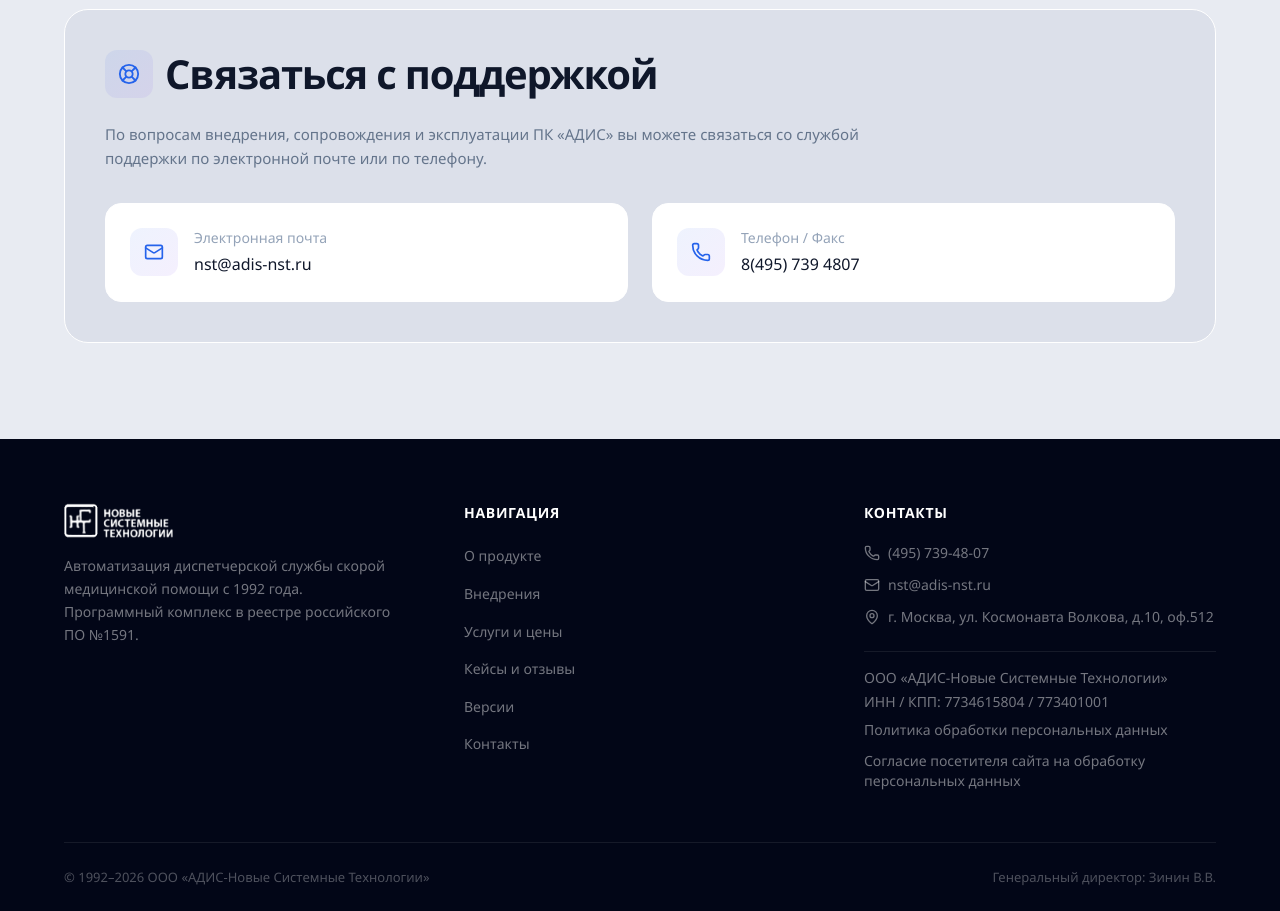
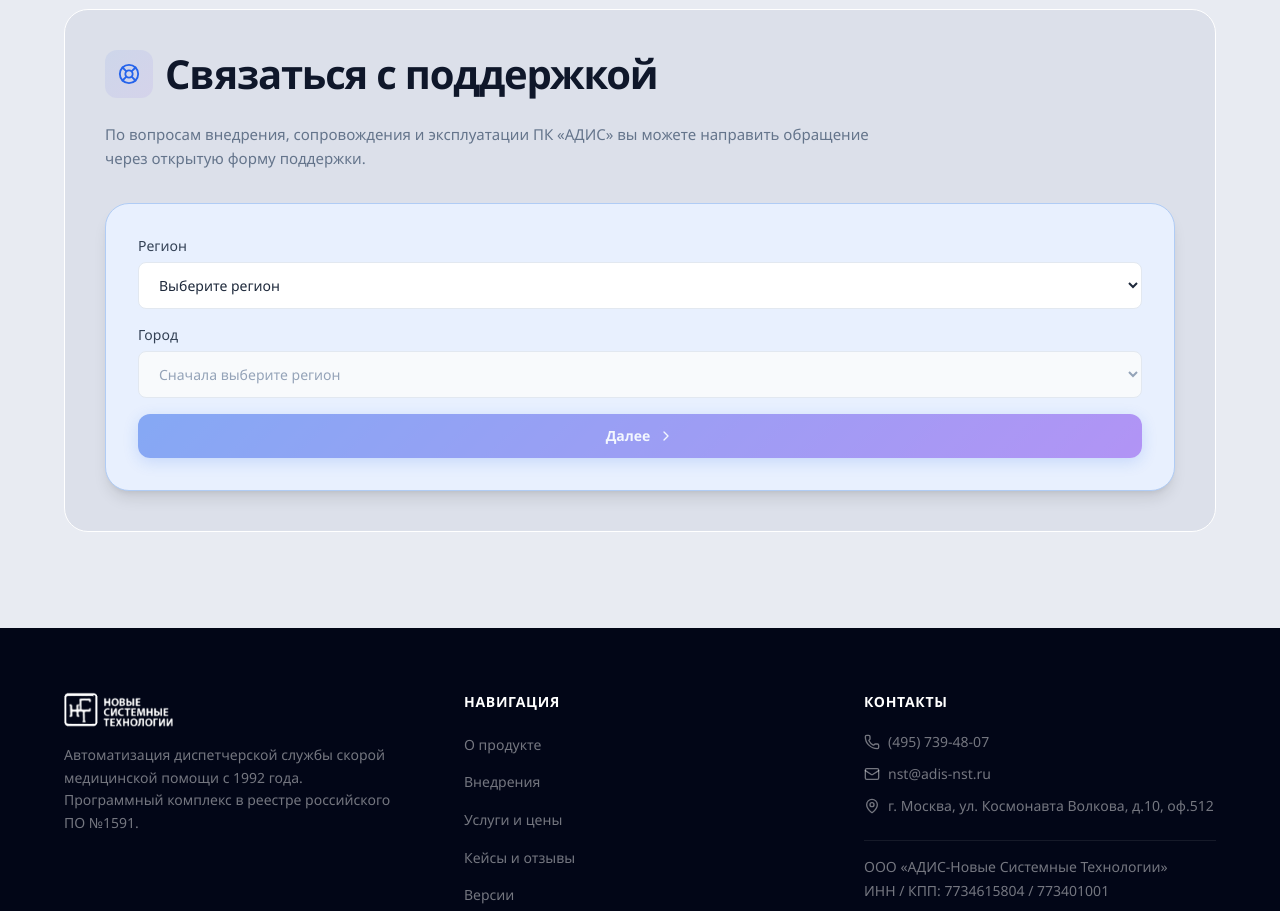
Before and after one commit to Bulka84/adis, a Next.js app: page /company/adis-nst in a window 1280 px wide. Shown: the part 1780-2691 px from the top of the page. Built offline with nearby package versions, Linux system fonts and the light colour scheme.

Commit message:
Add open support form to company page

```diff
--- a/src/app/company/adis-nst/page.tsx
+++ b/src/app/company/adis-nst/page.tsx
@@ -1,6 +1,7 @@
 import type { Metadata } from "next";
 import Link from "next/link";
-import { ArrowLeft, LifeBuoy, Mail, Phone, Settings2 } from "lucide-react";
+import { ArrowLeft, LifeBuoy, Settings2 } from "lucide-react";
+import SupportForm from "@/components/SupportForm";
 
 export const metadata: Metadata = {
   title: "ООО «АДИС-НСТ»",
@@ -83,33 +84,10 @@ export default function AdisNstCompanyPage() {
             </div>
             <p className="text-gray-500 leading-relaxed text-[15px] mb-8 max-w-3xl">
               По вопросам внедрения, сопровождения и эксплуатации ПК &laquo;АДИС&raquo;
-              вы можете связаться со службой поддержки по электронной почте или по телефону.
+              вы можете направить обращение через открытую форму поддержки.
             </p>
-            <div className="grid grid-cols-1 md:grid-cols-2 gap-6">
-              <a
-                href="mailto:nst@adis-nst.ru"
-                className="flex items-start gap-4 rounded-2xl bg-white border border-white p-6 hover:border-[#b0ccf5] transition-colors"
-              >
-                <div className="w-12 h-12 gradient-bg-subtle rounded-xl flex items-center justify-center text-primary shrink-0">
-                  <Mail size={20} />
-                </div>
-                <div>
-                  <div className="text-sm text-gray-400 mb-1">Электронная почта</div>
-                  <div className="text-gray-900 font-medium">nst@adis-nst.ru</div>
-                </div>
-              </a>
-              <a
-                href="tel:+74957394807"
-                className="flex items-start gap-4 rounded-2xl bg-white border border-white p-6 hover:border-[#b0ccf5] transition-colors"
-              >
-                <div className="w-12 h-12 gradient-bg-subtle rounded-xl flex items-center justify-center text-primary shrink-0">
-                  <Phone size={20} />
-                </div>
-                <div>
-                  <div className="text-sm text-gray-400 mb-1">Телефон / Факс</div>
-                  <div className="text-gray-900 font-medium">8(495) 739 4807</div>
-                </div>
-              </a>
+            <div className="bg-[#e8f0fe] rounded-3xl border border-[#b0ccf5] shadow-lg p-8">
+              <SupportForm />
             </div>
           </div>
         </div>
--- /dev/null
+++ b/src/components/SupportForm.tsx
@@ -0,0 +1,243 @@
+"use client";
+
+import { useMemo, useState } from "react";
+import { CheckCircle, ChevronLeft, ChevronRight, Send } from "lucide-react";
+import { clients } from "@/data/clients";
+
+const CONTACT_EMAIL = "nst@adis-nst.ru";
+const BASE_PATH = process.env.NEXT_PUBLIC_BASE_PATH || "";
+
+function buildMailtoUrl(subject: string, lines: string[]) {
+  const query = [
+    `subject=${encodeURIComponent(subject)}`,
+    `body=${encodeURIComponent(lines.join("\n"))}`,
+  ].join("&");
+
+  return `mailto:${CONTACT_EMAIL}?${query}`;
+}
+
+export default function SupportForm() {
+  const [step, setStep] = useState(1);
+  const [region, setRegion] = useState("");
+  const [city, setCity] = useState("");
+  const [name, setName] = useState("");
+  const [contact, setContact] = useState("");
+  const [message, setMessage] = useState("");
+  const [consentAccepted, setConsentAccepted] = useState(false);
+  const [isSubmitting, setIsSubmitting] = useState(false);
+
+  const regions = useMemo(() => {
+    const unique = [...new Set(clients.map((c) => c.region))];
+    return unique.sort();
+  }, []);
+
+  const cities = useMemo(() => {
+    if (!region) return [];
+    const unique = [
+      ...new Set(clients.filter((c) => c.region === region).map((c) => c.city)),
+    ];
+    return unique.sort();
+  }, [region]);
+
+  const resetForm = () => {
+    setStep(1);
+    setRegion("");
+    setCity("");
+    setName("");
+    setContact("");
+    setMessage("");
+    setConsentAccepted(false);
+  };
+
+  const handleSubmit = async () => {
+    setIsSubmitting(true);
+
+    const mailtoUrl = buildMailtoUrl("Обращение в техподдержку с сайта АДИС", [
+      "Новое обращение в техподдержку с сайта.",
+      "",
+      `Регион: ${region || "-"}`,
+      `Город: ${city || "-"}`,
+      `Имя: ${name || "-"}`,
+      `Контакт: ${contact || "-"}`,
+      "",
+      "Описание проблемы:",
+      message || "-",
+    ]);
+
+    window.location.href = mailtoUrl;
+    setIsSubmitting(false);
+    setStep(3);
+  };
+
+  if (step === 3) {
+    return (
+      <div className="text-center py-8">
+        <div className="w-16 h-16 bg-green-50 rounded-full flex items-center justify-center mx-auto mb-4">
+          <CheckCircle size={32} className="text-green-500" />
+        </div>
+        <h4 className="text-lg font-bold text-gray-900 mb-2">
+          Обращение отправлено
+        </h4>
+        <p className="text-sm text-gray-500 mb-6">
+          Мы свяжемся с вами в ближайшее время
+        </p>
+        <button
+          onClick={resetForm}
+          className="px-6 py-2.5 text-sm font-medium text-gray-600 border border-gray-200 rounded-lg hover:bg-gray-50 transition-colors"
+        >
+          Отправить ещё одно обращение
+        </button>
+      </div>
+    );
+  }
+
+  return (
+    <div className="space-y-5">
+      {step === 1 && (
+        <div className="space-y-4">
+          <div>
+            <label className="block text-sm font-medium text-gray-700 mb-1.5">
+              Регион
+            </label>
+            <select
+              value={region}
+              onChange={(e) => {
+                setRegion(e.target.value);
+                setCity("");
+              }}
+              className="w-full px-4 py-3 border border-gray-200 rounded-lg text-sm focus:outline-none focus:ring-2 focus:ring-primary/20 focus:border-primary bg-white"
+            >
+              <option value="">Выберите регион</option>
+              {regions.map((item) => (
+                <option key={item} value={item}>
+                  {item}
+                </option>
+              ))}
+            </select>
+          </div>
+
+          <div>
+            <label className="block text-sm font-medium text-gray-700 mb-1.5">
+              Город
+            </label>
+            <select
+              value={city}
+              onChange={(e) => setCity(e.target.value)}
+              disabled={!region}
+              className="w-full px-4 py-3 border border-gray-200 rounded-lg text-sm focus:outline-none focus:ring-2 focus:ring-primary/20 focus:border-primary bg-white disabled:bg-gray-50 disabled:text-gray-400"
+            >
+              <option value="">
+                {region ? "Выберите город" : "Сначала выберите регион"}
+              </option>
+              {cities.map((item) => (
+                <option key={item} value={item}>
+                  {item}
+                </option>
+              ))}
+            </select>
+          </div>
+
+          <button
+            onClick={() => setStep(2)}
+            disabled={!region || !city}
+            className="w-full flex items-center justify-center gap-2 px-4 py-3 btn-gradient text-sm font-semibold rounded-xl disabled:opacity-50 disabled:cursor-not-allowed"
+          >
+            Далее
+            <ChevronRight size={16} />
+          </button>
+        </div>
+      )}
+
+      {step === 2 && (
+        <div className="space-y-4">
+          <div className="text-xs text-gray-400 mb-1">
+            {region}, {city}
+          </div>
+
+          <div>
+            <label className="block text-sm font-medium text-gray-700 mb-1.5">
+              Имя
+            </label>
+            <input
+              type="text"
+              value={name}
+              onChange={(e) => setName(e.target.value)}
+              placeholder="Ваше имя"
+              className="w-full px-4 py-3 border border-gray-200 rounded-lg text-sm focus:outline-none focus:ring-2 focus:ring-primary/20 focus:border-primary"
+            />
+          </div>
+
+          <div>
+            <label className="block text-sm font-medium text-gray-700 mb-1.5">
+              Телефон или email
+            </label>
+            <input
+              type="text"
+              value={contact}
+              onChange={(e) => setContact(e.target.value)}
+              placeholder="+7 (___) ___-__-__ или email"
+              className="w-full px-4 py-3 border border-gray-200 rounded-lg text-sm focus:outline-none focus:ring-2 focus:ring-primary/20 focus:border-primary"
+            />
+          </div>
+
+          <div>
+            <label className="block text-sm font-medium text-gray-700 mb-1.5">
+              Опишите проблему
+            </label>
+            <textarea
+              value={message}
+              onChange={(e) => setMessage(e.target.value)}
+              rows={5}
+              placeholder="Что произошло? Какой модуль затронут?"
+              className="w-full px-4 py-3 border border-gray-200 rounded-lg text-sm focus:outline-none focus:ring-2 focus:ring-primary/20 focus:border-primary resize-none"
+            />
+          </div>
+
+          <label className="flex items-start gap-3 text-xs text-gray-500">
+            <input
+              type="checkbox"
+              checked={consentAccepted}
+              onChange={(e) => setConsentAccepted(e.target.checked)}
+              className="mt-0.5 h-4 w-4 rounded border-gray-300 text-primary focus:ring-primary/20"
+            />
+            <span>
+              Я даю{" "}
+              <a
+                href={`${BASE_PATH}/documents/nst-spd.pdf`}
+                target="_blank"
+                rel="noreferrer"
+                className="underline hover:text-primary"
+              >
+                согласие на обработку персональных данных
+              </a>
+            </span>
+          </label>
+
+          <div className="flex gap-3">
+            <button
+              onClick={() => setStep(1)}
+              className="flex items-center justify-center gap-1 px-4 py-3 text-sm font-medium text-gray-600 border border-gray-200 rounded-lg hover:bg-gray-50 transition-colors"
+            >
+              <ChevronLeft size={16} />
+              Назад
+            </button>
+            <button
+              onClick={handleSubmit}
+              disabled={!name || !contact || !message || !consentAccepted || isSubmitting}
+              className="flex-1 flex items-center justify-center gap-2 px-4 py-3 btn-gradient text-sm font-semibold rounded-xl disabled:opacity-50 disabled:cursor-not-allowed"
+            >
+              {isSubmitting ? (
+                "Отправка..."
+              ) : (
+                <>
+                  Отправить
+                  <Send size={14} />
+                </>
+              )}
+            </button>
+          </div>
+        </div>
+      )}
+    </div>
+  );
+}
```
